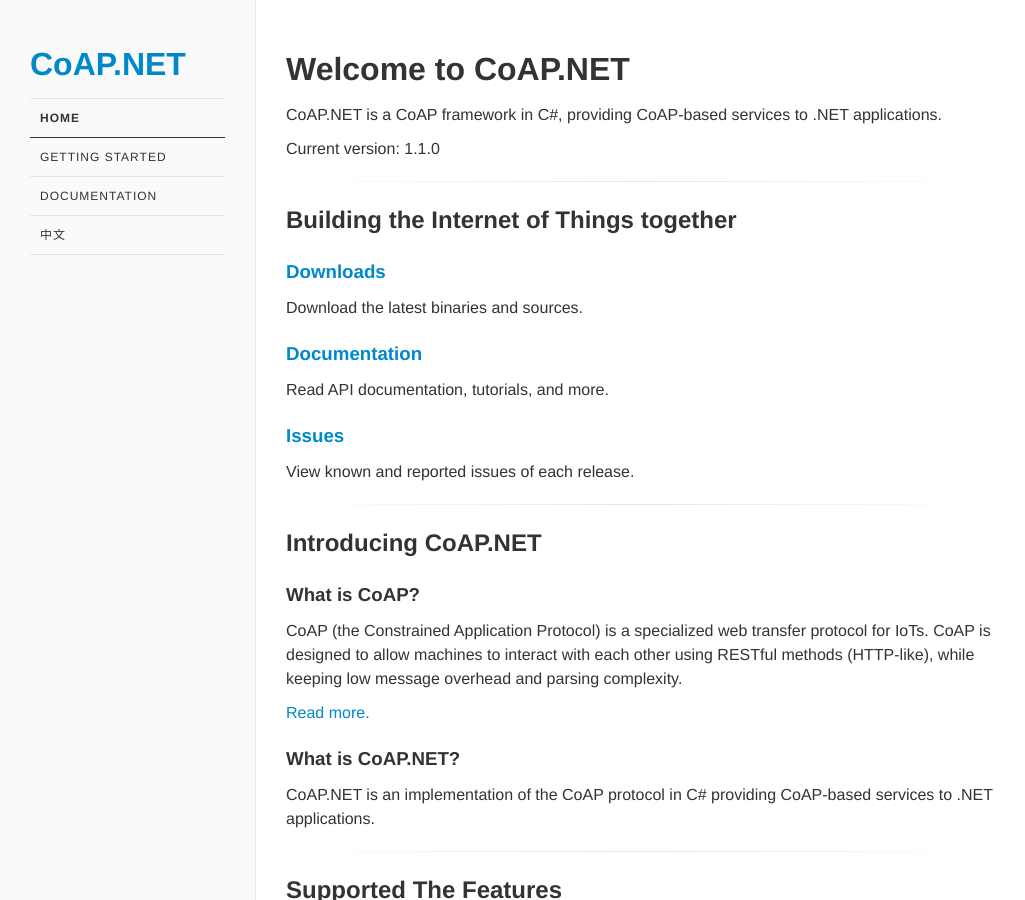
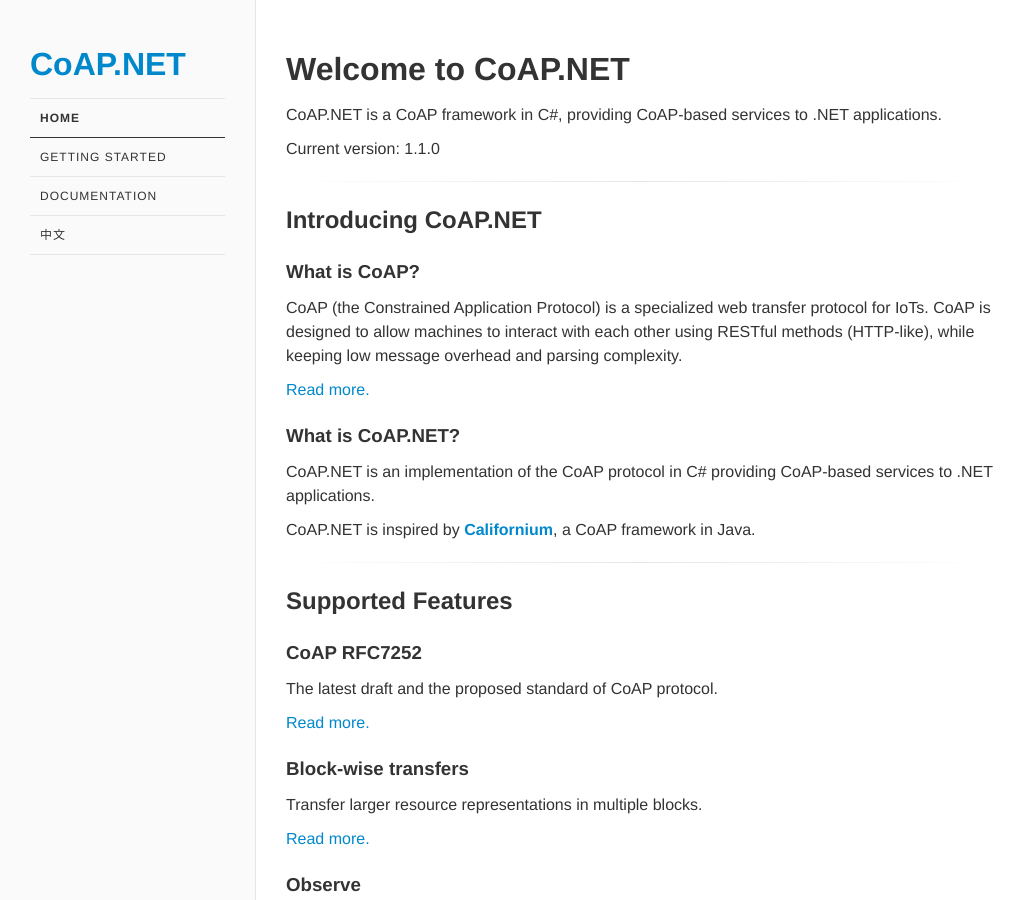
Before and after one commit to smeshlink/CoAP.NET, a Jekyll site: the page built from index.html, in a window 1280 px wide and 900 px high. Shown: the whole window, without its empty margins (0-1025 px from the left). Built offline with Jekyll 4.4.1, drawn with Linux system fonts in a browser that asks for light colours; some of the changed text lies outside the part shown.

Commit message:
gumshoe and index

```diff
--- a/_includes/footer.html
+++ b/_includes/footer.html
@@ -14,12 +14,13 @@
 			documentation under <a href="http://creativecommons.org/licenses/by/3.0/">CC BY 3.0</a>.</p>
 			<ul class="unstyled inline">
 				<li><a href="https://github.com/smeshlink/CoAP.NET">GitHub</a></li>
-				<li><a href="{{ site.url }}/getting-started/#examples">Examples</a></li>
+				<li><a href="{{ site.baseurl }}/getting-started/#examples">Examples</a></li>
 				<li><a href="https://github.com/smeshlink/CoAP.NET/issues">Issues</a></li>
 				<li><a href="https://github.com/smeshlink/CoAP.NET/releases">Releases</a></li>
 				<li><a href="http://www.smeshlink.com">SmeshLink</a></li>
 			</ul>
 		</footer>
+		<script src="{{ site.baseurl }}/assets/js/gumshoe.min.js"></script>
 		<script>
 			(function() {
 				function toggleClass(element, className) {
--- a/index.html
+++ b/index.html
@@ -8,23 +8,16 @@
 				<p>CoAP.NET is a CoAP framework in C#, providing CoAP-based services to .NET applications.</p>
 				<p>Current version: {{ site.version }}</p>
 				<hr class="soften"/>
-				<h2>Building the Internet of Things together</h2>
-				<h3><a href="https://github.com/smeshlink/CoAP.NET/releases">Downloads</a></h3>
-				<p>Download the latest binaries and sources.</p>
-				<h3><a href="{{ site.url }}/doc/">Documentation</a></h3>
-				<p>Read API documentation, tutorials, and more.</p>
-				<h3><a href="https://github.com/smeshlink/CoAP.NET/issues">Issues</a></h3>
-				<p>View known and reported issues of each release.</p>
-				<hr class="soften"/>
 				<h2>Introducing CoAP.NET</h2>
 				<h3>What is CoAP?</h3>
 				<p>CoAP (the Constrained Application Protocol) is a specialized web transfer protocol for IoTs. CoAP is designed to allow machines to interact with each other using RESTful methods (HTTP-like), while keeping low message overhead and parsing complexity.</p>
 				<p><a href="{{ site.url }}/doc/#coap">Read more.</a></p>
 				<h3>What is CoAP.NET?</h3>
 				<p>CoAP.NET is an implementation of the CoAP protocol in C# providing CoAP-based services to .NET applications.</p>
+				<p>CoAP.NET is inspired by <a href="https://github.com/eclipse/californium.core"><strong>Californium</strong></a>, a CoAP framework in Java.</p>
 				<hr class="soften"/>
-				<h2>Supported The Features</h2>
-				<h3>CoAP Draft 18</h3>
+				<h2>Supported Features</h2>
+				<h3>CoAP RFC7252</h3>
 				<p>The latest draft and the proposed standard of CoAP protocol.</p>
 				<p><a href="{{ site.url }}/doc/#coap">Read more.</a></p>
 				<h3>Block-wise transfers</h3>
@@ -33,4 +26,12 @@
 				<h3>Observe</h3>
 				<p>Enable CoAP clients to "observe" resources, i.e., to retrieve a representation of a resource and keep this representation updated by the server over a period of time.</p>
 				<p><a href="{{ site.url }}/doc/#observe">Read more.</a></p>
+				<hr class="soften"/>
+				<h2>Building the Internet of Things together</h2>
+				<h3><a href="https://github.com/smeshlink/CoAP.NET/releases">Downloads</a></h3>
+				<p>Download the latest binaries and sources.</p>
+				<h3><a href="{{ site.url }}/doc/">Documentation</a></h3>
+				<p>Read API documentation, tutorials, and more.</p>
+				<h3><a href="https://github.com/smeshlink/CoAP.NET/issues">Issues</a></h3>
+				<p>View known and reported issues of each release.</p>
 			</article>
```
Also changed, not shown: other parts of _includes/footer.html (+14 -0 lines).
